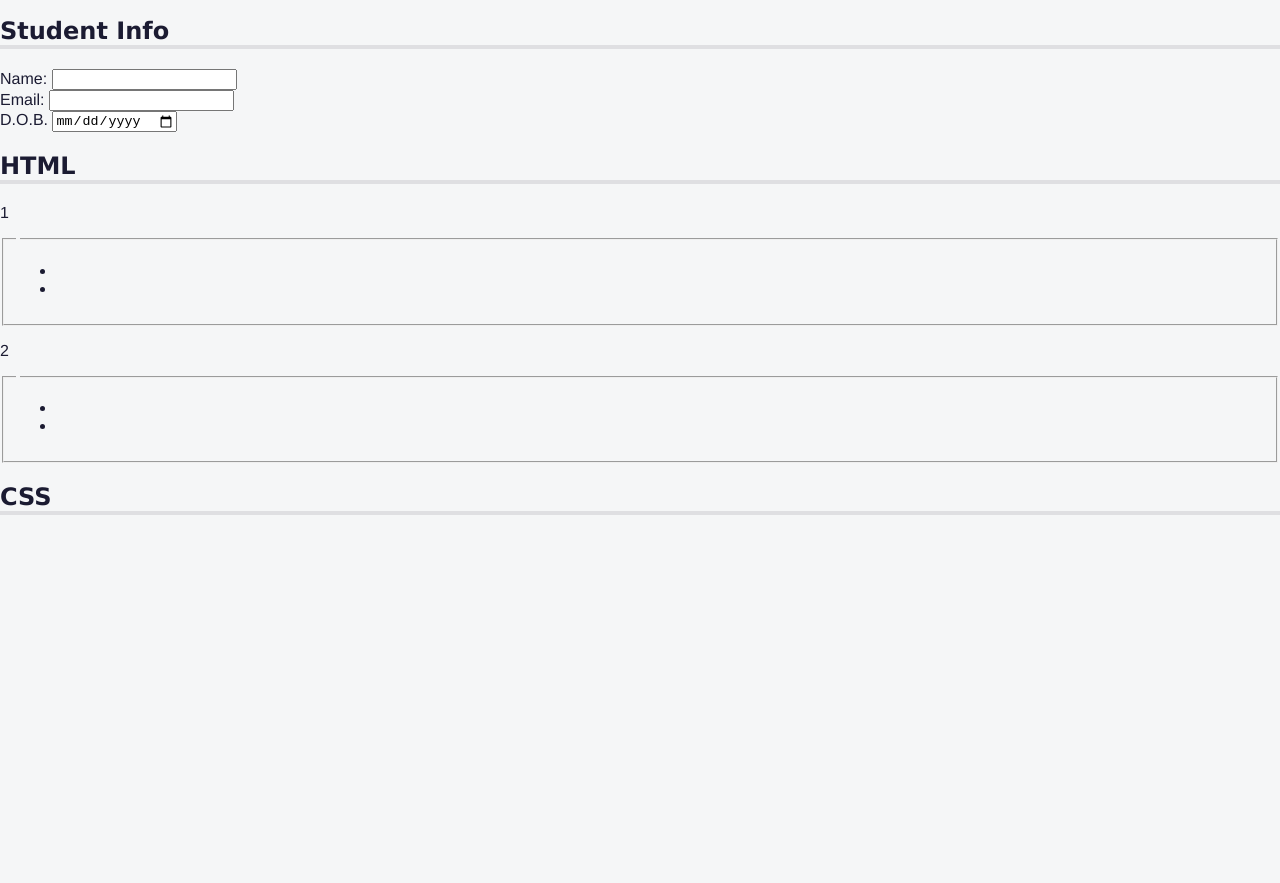
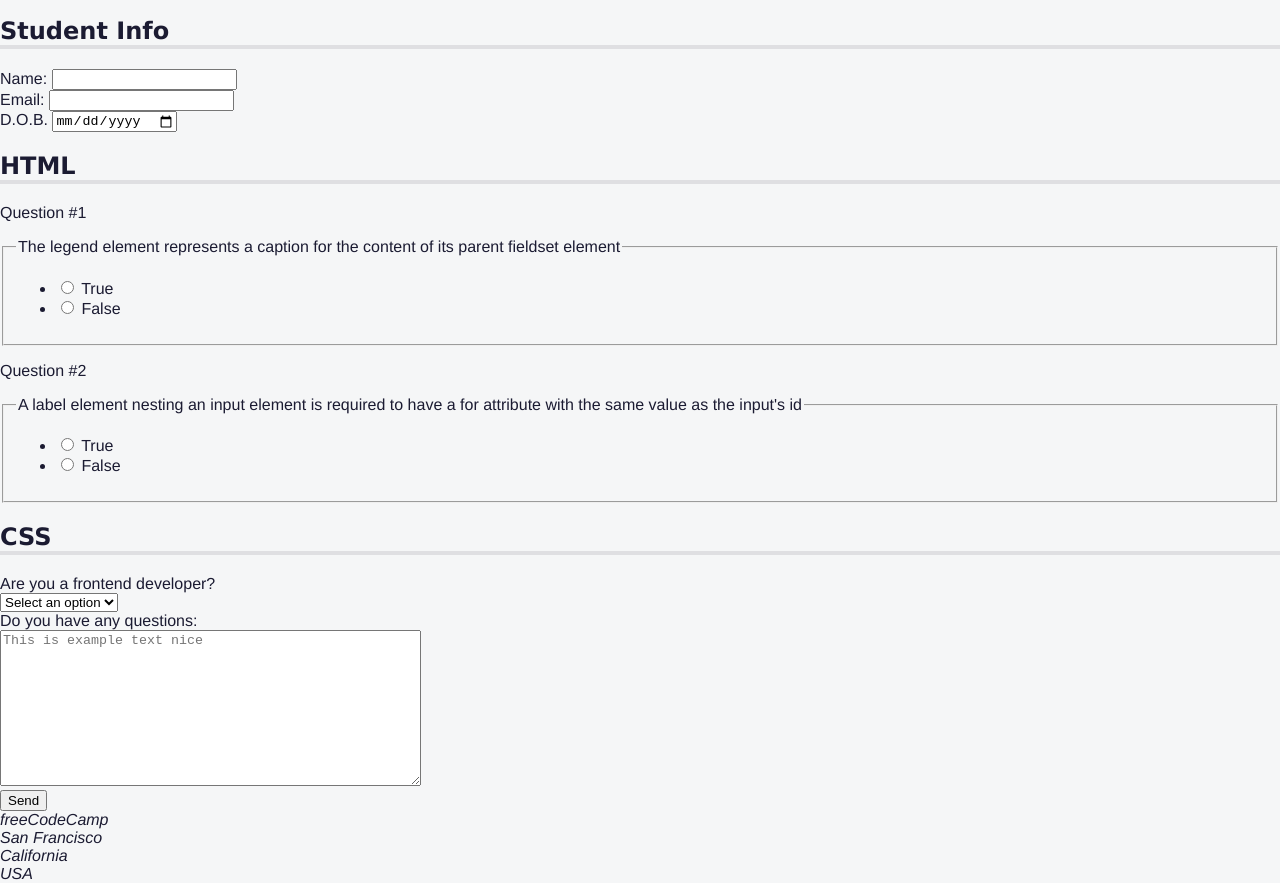
Before and after one commit to Justinshakes/FreeCodeCamp, a plain HTML site: page WebDesign/Section2/Quiz(Accessibility)/index.html in a window 1280 px wide. Shown: the part 53-936 px from the top of the page. Before the commit the page ends 800 px from the top, so only its background shows below. Drawn offline with Linux system fonts and the light colour scheme.

Commit message:
updated quiz

```diff
--- a/WebDesign/Section2/Quiz(Accessibility)/index.html
+++ b/WebDesign/Section2/Quiz(Accessibility)/index.html
@@ -1,11 +1,11 @@
 <!DOCTYPE html>
 <html lang="en">
 <head>
-    <meta charset="UTF-8" />
-    <meta name="viewport" content="width=device-width, initial-scale=1.0" />
-    <meta name="description" content="freeCodeCamp Accessibility Quiz practice project" />
+    <meta charset="UTF-8"/>
+    <meta name="viewport" content="width=device-width, initial-scale=1.0"/>
+    <meta name="description" content="freeCodeCamp Accessibility Quiz practice project"/>
     <title>Accessibility Quiz</title>
-    <link rel="stylesheet" href="styles.css" />
+    <link rel="stylesheet" href="styles.css"/>
 </head>
 <body>
 <header>
@@ -25,44 +25,97 @@
             <h2 id="student-info">Student Info</h2>
             <div class="info">
                 <label for="student-name">Name:</label>
-                <input type="text" name="student-name" id="student-name" />
+                <input type="text" name="student-name" id="student-name"/>
             </div>
             <div class="info">
                 <label for="student-email">Email:</label>
-                <input type="email" name="student-email" id="student-email" />
+                <input type="email" name="student-email" id="student-email"/>
             </div>
             <div class="info">
                 <label for="birth-date">D.O.B.<span class="sr-only">(Date of Birth)</span></label>
-                <input type="date" name="birth-date" id="birth-date" />
+                <input type="date" name="birth-date" id="birth-date"/>
             </div>
         </section>
         <section role="region" aria-labelledby="html-questions">
             <h2 id="html-questions">HTML</h2>
             <div class="question-block">
                 <p>1</p>
-                <fieldset class="question">
-                    <legend></legend>
-                    <ul>
-                        <li></li>
-                        <li></li>
+                <fieldset class="question" name="html-question-one">
+                    <legend>
+                        The legend element represents a caption for the content of its
+                        parent fieldset element
+                    </legend>
+                    <ul class="answers-list">
+                        <li>
+                            <label for="q1-a1">
+                                <input type="radio" id="q1-a1" name="q1" value="true"/>
+                                True
+                            </label>
+                        </li>
+                        <li>
+                            <label for="q1-a2">
+                                <input type="radio" id="q1-a2" name="q1" value="false"/>
+                                False
+                            </label>
+                        </li>
                     </ul>
                 </fieldset>
             </div>
             <div class="question-block">
                 <p>2</p>
-                <fieldset class="question">
-                    <legend></legend>
-                    <ul>
-                        <li></li>
-                        <li></li>
+                <fieldset class="question" name="html-question-two">
+                    <legend>
+                        A label element nesting an input element is required to have a
+                        for attribute with the same value as the input's id
+                    </legend>
+                    <ul class="answers-list">
+                        <li>
+                            <label for="q2-a1">
+                                <input type="radio" id="q2-a1" name="q2" value="true"/>
+                                True
+                            </label>
+                        </li>
+                        <li>
+                            <label for="q2-a2">
+                                <input type="radio" id="q2-a2" name="q2" value="false"/>
+                                False
+                            </label>
+                        </li>
                     </ul>
                 </fieldset>
             </div>
         </section>
         <section role="region" aria-labelledby="css-questions">
             <h2 id="css-questions">CSS</h2>
+            <div class="formrow">
+                <div class="question-block">
+                    <label for="css-q1">Are you a frontend developer?</label>
+                </div>
+                <div class="answer">
+                    <select required name="css-q1" id="css-q1">
+                        <option value="">Select an option</option>
+                        <option value="yes">Yes</option>
+                        <option value="no">No</option>
+                    </select>
+                </div>
+                <div class="question-block">
+                    <label for="question_area">Do you have any questions:</label>
+                </div>
+                <div class="answer">
+                    <textarea name="question_area" id="question_area" rows="10" cols="50" placeholder="This is example text nice"></textarea>
+                </div>
+            </div>
         </section>
+        <button type="submit">Send</button>
     </form>
 </main>
+<footer>
+    <address>
+        freeCodeCamp<br />
+        San Francisco<br />
+        California<br />
+        USA
+    </address>
+</footer>
 </body>
 </html>
--- a/WebDesign/Section2/Quiz(Accessibility)/styles.css
+++ b/WebDesign/Section2/Quiz(Accessibility)/styles.css
@@ -44,6 +44,10 @@ h2 {
     border-bottom: 4px solid #dfdfe2;
 }
 
+p:before {
+    content: "Question #";
+}
+
 .sr-only {
     position: absolute;
     width: 1px;
```
